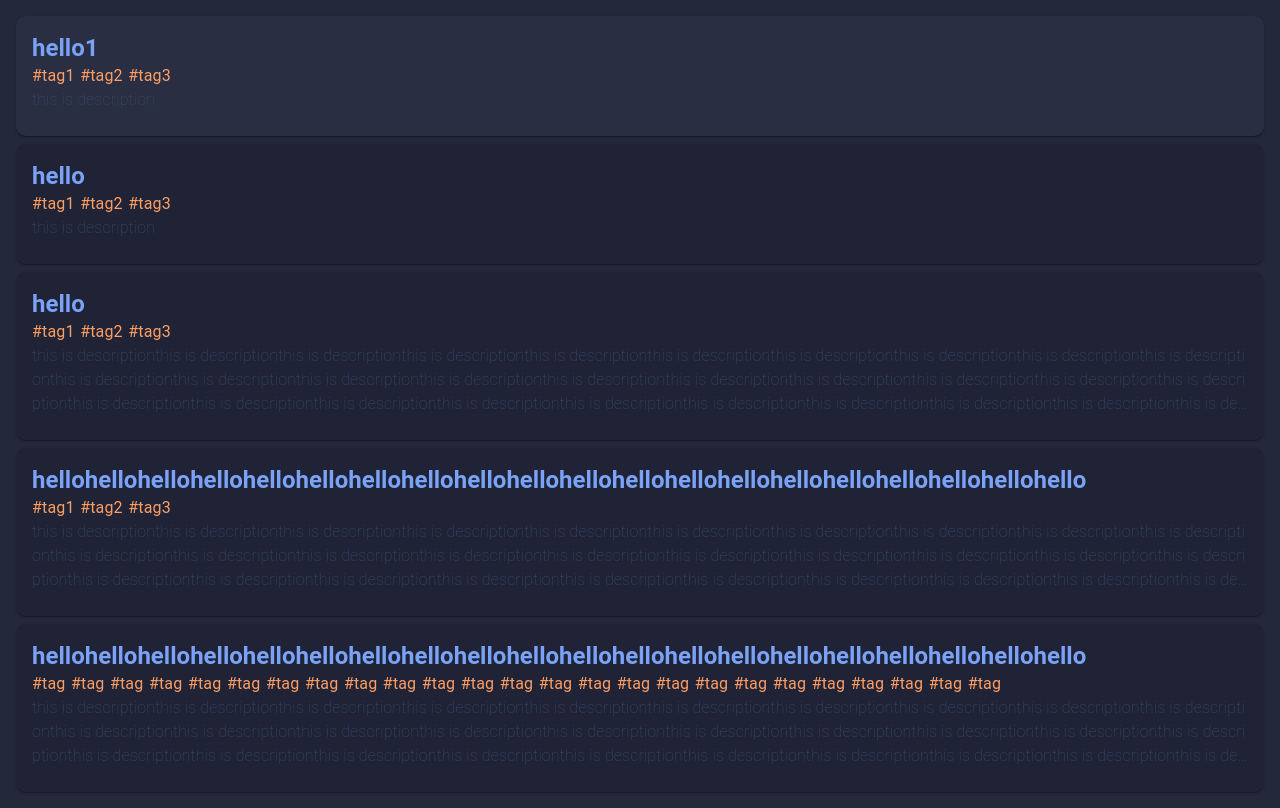
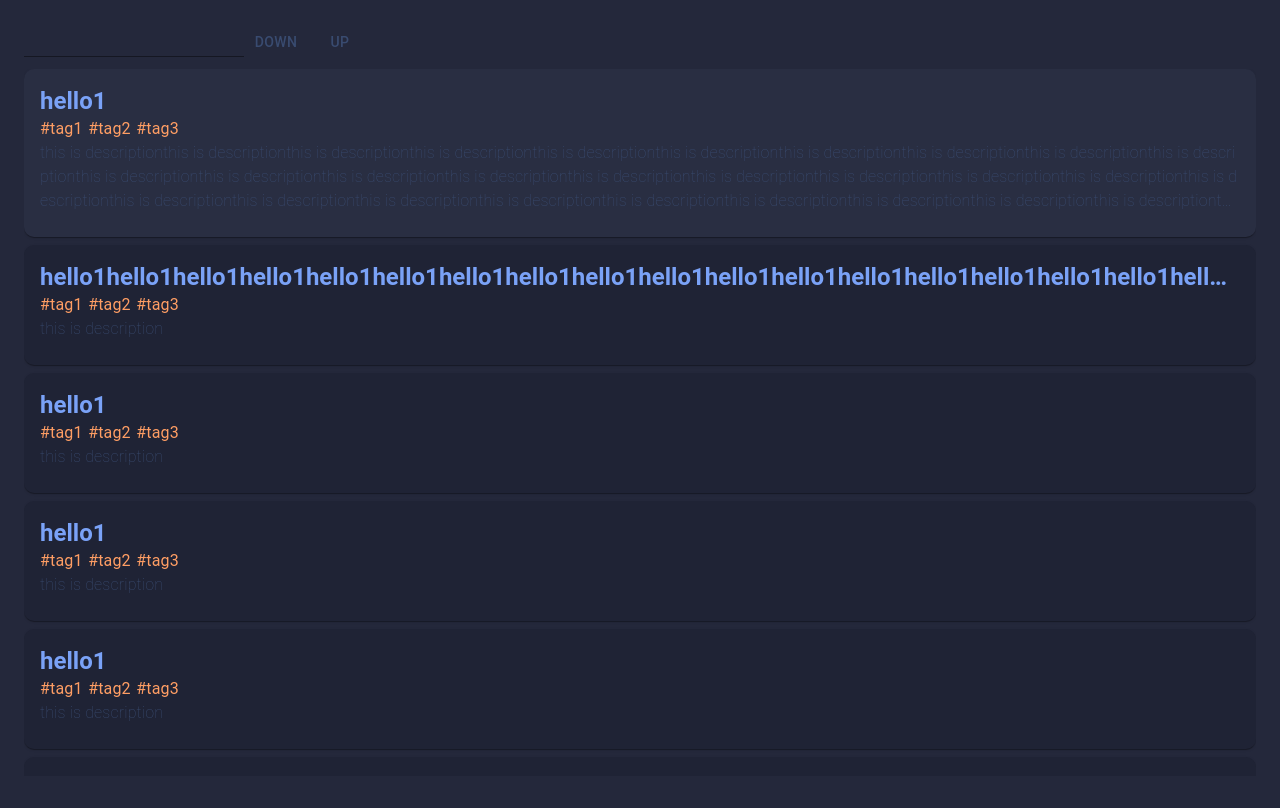
Before and after one commit to sei-12/skin, a React (Vite) app: page / in a window 1280 px wide. Built offline with nearby package versions, Linux system fonts and the light colour scheme.

Commit message:
add BookmarkList

```diff
--- a/src/App.tsx
+++ b/src/App.tsx
@@ -1,74 +1,176 @@
-import { Stack } from "@mui/material";
-import { BookmarkItem } from "./components/BookmarkItem";
+import { Box, Button, Grid2, Input } from "@mui/material";
+import { useState } from "react";
+import { IData } from "./data";
+import { BookmarkList } from "./components/BookmarkList";
 
 function App() {
 
-    return (
-        <div>
-            <Stack spacing={1} margin={2}>
-                <BookmarkItem
-                    data={{
+    const [items, setItems] = useState<IData.Bookmark[]>([
+        {
             title: "hello1",
-                        key: "aac",
+            key: crypto.randomUUID(),
+            tags: ["tag1", "tag2", "tag3"],
+            desc: "this is description".repeat(100),
+            url: "decoy://aaa.www.ccc"
+        },
+        {
+            title: "hello1".repeat(100),
+            key: crypto.randomUUID(),
             tags: ["tag1", "tag2", "tag3"],
             desc: "this is description",
             url: "decoy://aaa.www.ccc"
-                    }}
-                    focus={true}
-                    onClickEdit={(key) => console.log("edit:", key)}
-                    onClickRemove={(key) => console.log("remove:", key)}
-                ></BookmarkItem>
-                <BookmarkItem
-                    data={{
-                        title: "hello",
-                        key: "aaa",
+        },
+        {
+            title: "hello1",
+            key: crypto.randomUUID(),
             tags: ["tag1", "tag2", "tag3"],
             desc: "this is description",
             url: "decoy://aaa.www.ccc"
+        },
+        {
+            title: "hello1",
+            key: crypto.randomUUID(),
+            tags: ["tag1", "tag2", "tag3"],
+            desc: "this is description",
+            url: "decoy://aaa.www.ccc"
+        },
+        {
+            title: "hello1",
+            key: crypto.randomUUID(),
+            tags: ["tag1", "tag2", "tag3"],
+            desc: "this is description",
+            url: "decoy://aaa.www.ccc"
+        },
+        {
+            title: "hello1",
+            key: crypto.randomUUID(),
+            tags: ["tag1", "tag2", "tag3"],
+            desc: "this is description",
+            url: "decoy://aaa.www.ccc"
+        },
+        {
+            title: "hello3",
+            key: crypto.randomUUID(),
+            tags: ["tag5", "tag4", "tag3"],
+            desc: "this is description".repeat(19),
+            url: "decoy://aaa.www.ccc"
+        },
+        {
+            title: "hello1",
+            key: crypto.randomUUID(),
+            tags: ["tag1", "tag2", "tag3"],
+            desc: "this is description",
+            url: "decoy://aaa.www.ccc"
+        },
+        {
+            title: "hello1aaaa",
+            key: crypto.randomUUID(),
+            tags: ["tag1", "tag2", "tag3"],
+            desc: "this is description".repeat(3),
+            url: "decoy://aaa.www.ccc"
+        },
+        {
+            title: "hello4",
+            key: crypto.randomUUID(),
+            tags: ["tag1", "tag2", "tag3"],
+            desc: "this is description",
+            url: "decoy://aaa.www.ccc"
+        },
+        {
+            title: "hello11",
+            key: crypto.randomUUID(),
+            tags: ["tag1", "tag2", "tag3"],
+            desc: "this is description",
+            url: "decoy://aaa.www.ccc"
+        },
+        {
+            title: "hello1",
+            key: crypto.randomUUID(),
+            tags: ["tag1", "tag2", "tag3"],
+            desc: "this is description".repeat(8),
+            url: "decoy://aaa.www.ccc"
+        },
+        {
+            title: "hello1",
+            key: crypto.randomUUID(),
+            tags: ["tag1", "tag2", "tag3"],
+            desc: "this is description",
+            url: "decoy://aaa.www.ccc"
+        },
+        {
+            title: "hello7",
+            key: crypto.randomUUID(),
+            tags: ["tag1", "tag2", "tag3"],
+            desc: "this is description",
+            url: "decoy://aaa.www.ccc"
+        },
+        {
+            title: "hello1",
+            key: crypto.randomUUID(),
+            tags: ["tag1", "tag2", "tag3"],
+            desc: "this is description",
+            url: "decoy://aaa.www.ccc"
+        },
+        {
+            title: "hello3",
+            key: crypto.randomUUID(),
+            tags: ["tag1", "tag2", "tag3"],
+            desc: "this is description",
+            url: "decoy://aaa.www.ccc"
+        },
+        {
+            title: "hello3",
+            key: crypto.randomUUID(),
+            tags: ["tag1", "tag2", "tag3"],
+            desc: "this is description",
+            url: "decoy://aaa.www.ccc"
+        },
+    ])
+
+    const [focusIndex, setFocusIndex] = useState(0)
+
+    return (
+        <Box
+            sx={{
+                width: "100vw",
+                height: "100vh",
+                top:0,
+                left: 0,
+                overflow: "hidden",
+                padding: 3,
+                flexGrow: 1,
             }}
-                    focus={false}
-                    onClickEdit={(key) => console.log("edit:", key)}
-                    onClickRemove={(key) => console.log("remove:", key)}
-                ></BookmarkItem>
-                <BookmarkItem
-                    data={{
-                        title: "hello",
-                        key: "caaa",
-                        tags: ["tag1", "tag2", "tag3"],
-                        desc: "this is description".repeat(100),
-                        url: "decoy://aaa.www.ccc"
+        >
+            <Grid2
+                container
+                spacing={1}
+                flexDirection={"column"}
+                height={1}
+                width={1}
+            >
+                <Grid2 size="auto">
+                    <Input></Input>
+                    <Button onClick={() => setFocusIndex(focusIndex + 1)}>down</Button>
+                    <Button onClick={() => setFocusIndex(focusIndex - 1)}>up</Button>
+                </Grid2>
+
+                <Grid2
+                    size="grow"
+                    sx={{
+                        overflow: "hidden",
+                        display: "flex",
                     }}
-                    focus={false}
-                    onClickEdit={(key) => console.log("edit:", key)}
-                    onClickRemove={(key) => console.log("remove:", key)}
-                ></BookmarkItem>
-                <BookmarkItem
-                    data={{
-                        title: "hello".repeat(20),
-                        key: "caaa",
-                        tags: ["tag1", "tag2", "tag3"],
-                        desc: "this is description".repeat(100),
-                        url: "decoy://aaa.www.ccc"
-                    }}
-                    focus={false}
-                    onClickEdit={(key) => console.log("edit:", key)}
-                    onClickRemove={(key) => console.log("remove:", key)}
-                ></BookmarkItem>
-                <BookmarkItem
-                    data={{
-                        title: "hello".repeat(20),
-                        key: "caaa",
-                        tags: Array(25).fill("tag"),
-                        desc: "this is description".repeat(100),
-                        url: "decoy://aaa.www.ccc"
-                    }}
-                    focus={false}
-                    onClickEdit={(key) => console.log("edit:", key)}
-                    onClickRemove={(key) => console.log("remove:", key)}
-                ></BookmarkItem>
+                >
+                    <BookmarkList
+                        focusIndex={focusIndex}
+                        onClickEdit={() => {}}
+                        onClickRemove={() => {}}
+                        items={items}
+                    ></BookmarkList>
+                </Grid2>
+            </Grid2>
+        </Box>
 
-            </Stack>
-        </div>
     );
 }
 
--- /dev/null
+++ b/src/components/BookmarkList.tsx
@@ -0,0 +1,51 @@
+import { Stack } from "@mui/material"
+import { IData } from "../data"
+import { useEffect, useRef } from "react"
+import { BookmarkItem } from "./BookmarkItem"
+
+type BookmarkListProps = {
+	onClickRemove: (key: string) => void
+	onClickEdit: (key: string) => void
+	items: IData.Bookmark[]
+    focusIndex: number
+}
+
+
+export function BookmarkList(props: BookmarkListProps){
+
+	const itemRefs = useRef<(HTMLDivElement | null)[]>([]);
+
+	useEffect(() => {
+		// フォーカスが変更されたときにスクロールする
+		const focusedItem = itemRefs.current[props.focusIndex];
+		if (focusedItem) {
+			focusedItem.scrollIntoView({ block: "nearest"});
+		}
+	}, [props.focusIndex]);
+
+    return (
+        <Stack
+            spacing={1}
+            sx={{
+                overflow: "scroll",
+                '&::-webkit-scrollbar': {
+                    display: 'none',
+                },
+                flexGrow: 1,
+            }}
+        >
+            {
+                props.items.map( (item,i) => {
+                    return <BookmarkItem
+						ref={(el) => (itemRefs.current[i] = el)}
+                        data={item}
+                        focus={props.focusIndex === i}
+                        key={item.key}
+                        onClickEdit={props.onClickEdit}
+                        onClickRemove={props.onClickRemove}
+                    ></BookmarkItem>
+                })
+            }
+        </Stack>
+    )
+}
```
Also changed, not shown: src/components/BookmarkList/BookmarkList.tsx (deleted, +0 -12 lines). Lines whose indentation alone changed are shown as unchanged.
